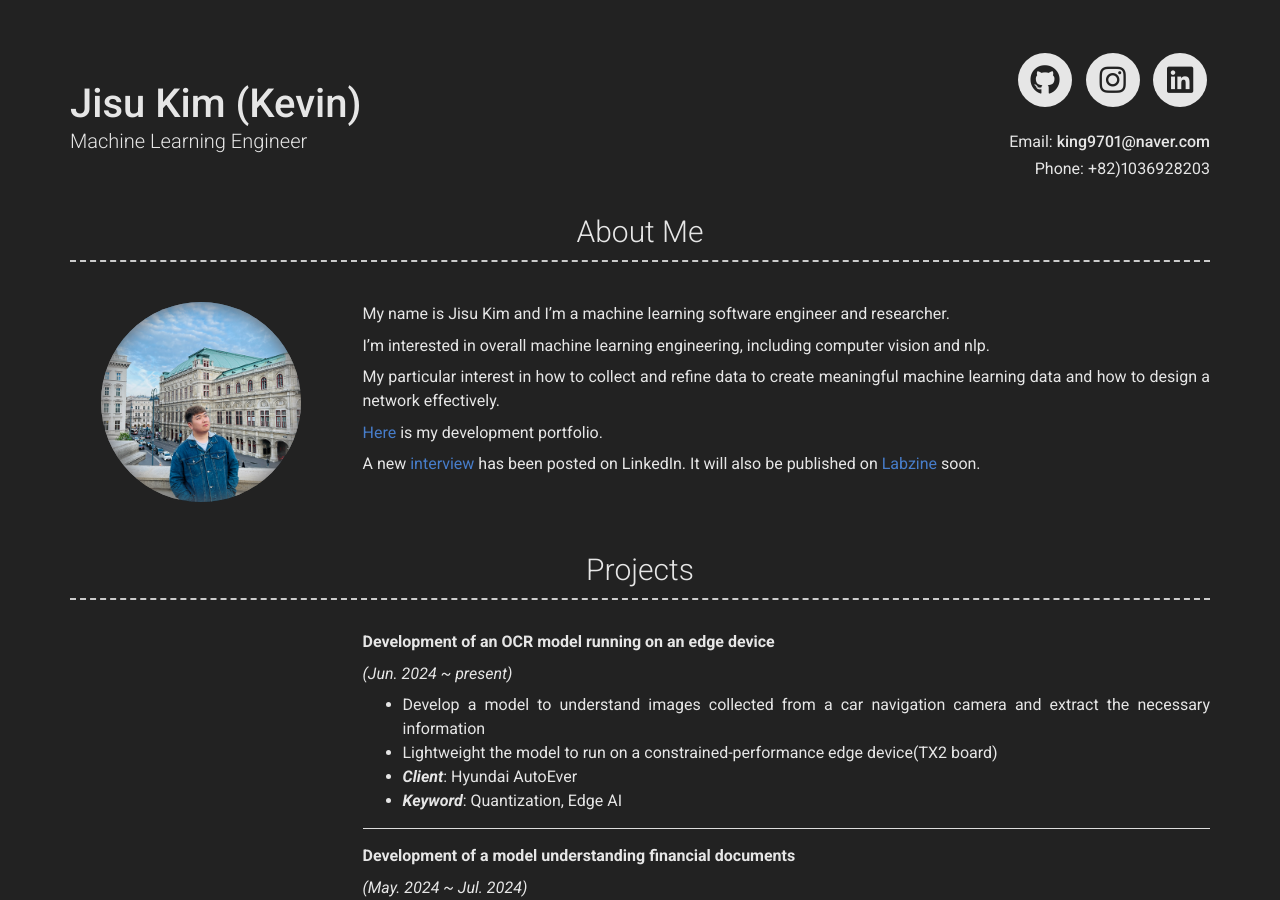
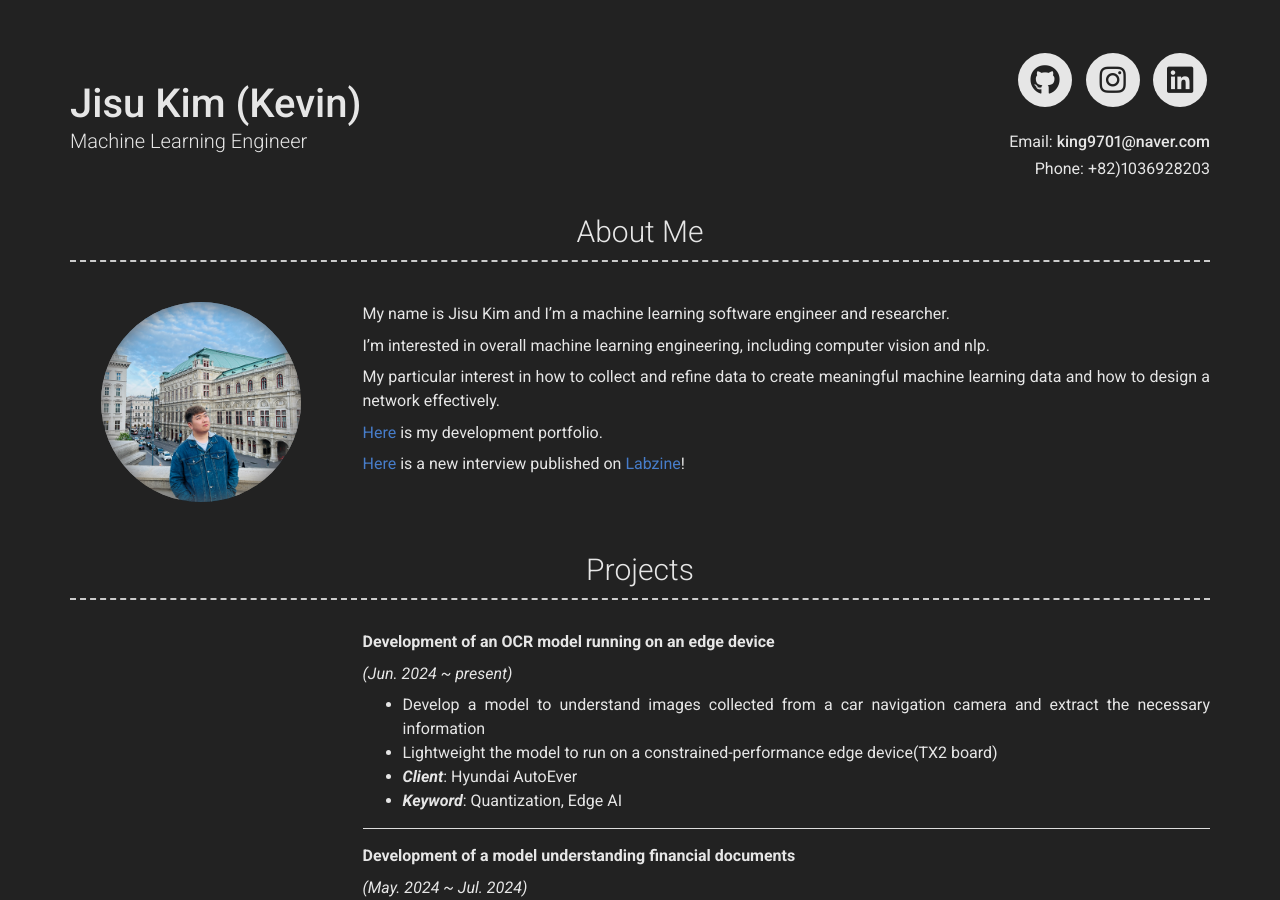
Before and after one commit to Kevin-JisuKim/Kevin-JisuKim.github.io, a Jekyll site: the page built from index.md, in a window 1280 px wide and 900 px high. Built offline with Jekyll 4.4.1, drawn with Linux system fonts in a browser that asks for light colours; nearby versions of some CDN libraries.

Commit message:
feat: labzine interview 추가

```diff
--- a/_config.yml
+++ b/_config.yml
@@ -60,7 +60,7 @@ about_content: | # this will include new lines to allow paragraphs
 
   [Here](./assets/Portfolio_Kevin_Jisu_Kim.pdf) is my development portfolio.
 
-  A new [interview](https://www.lomin.ai/interview/ml-engineer-jisu) has been posted on LinkedIn. It will also be published on [Labzine](http://labzine.co.kr) soon.
+  [Here](http://labzine.co.kr/resources/image/pdf/view.jsp?filename=98f9f5f5-5f0d-44dd-9534-fb500face18f.pdf#page=64) is a new interview published on [Labzine](http://labzine.co.kr)!
 
 content:
   - title: Projects # Title for the section
```
